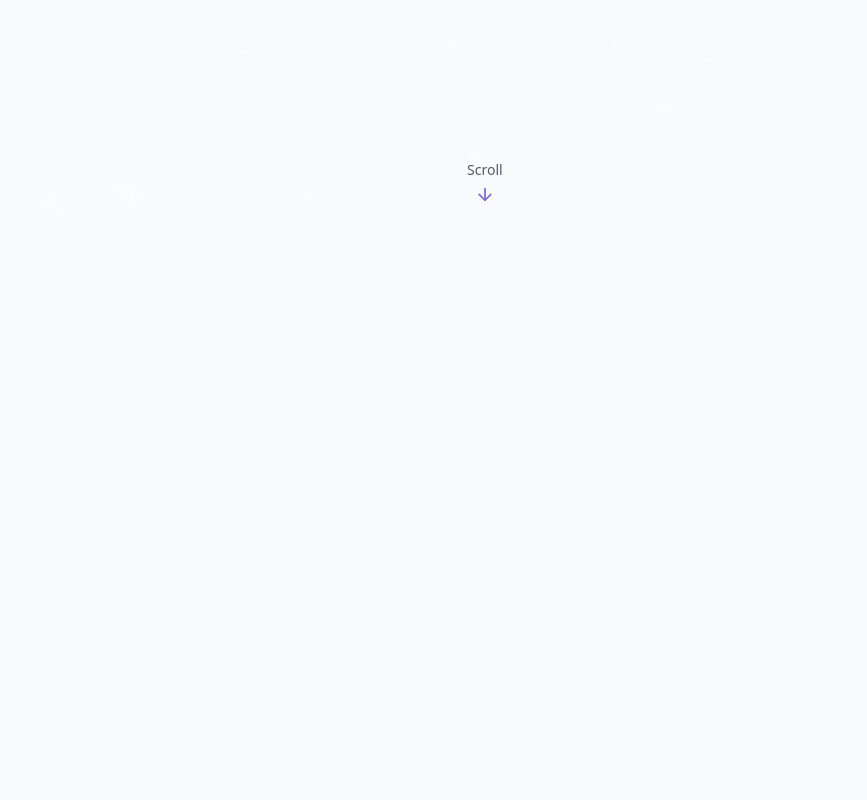
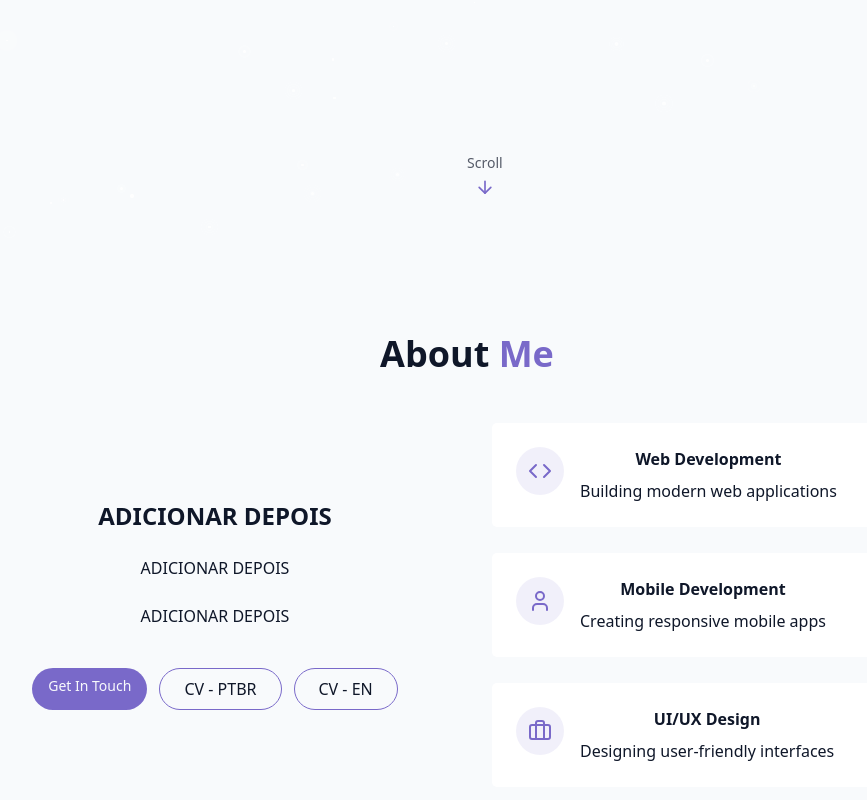
Before and after one commit to MuketaUeda/AboutME, a React (Vite) app in the folder vite-project/: page / in a window 1280 px wide. Shown: the part 562-1362 px from the top of the page, without its empty margins (173-1040 px from the left). Before the commit the page ends 800 px from the top, so only its background shows below. Built offline with nearby package versions, Linux system fonts and the light colour scheme.

Commit message:
AboutSection OK

```diff
--- /dev/null
+++ b/vite-project/src/components/AboutSection.jsx
@@ -0,0 +1,69 @@
+import { Code, User, Briefcase } from "lucide-react";
+
+// About Section Component - Personal information and introduction
+export const AboutSection = () => {
+    return (
+        <section id="about" className="py-24 px-4 relative">
+            <div className="container mx-auto max-w-5xl">
+                <h2 className="text-3xl md:text-4xl font-bold mb-12 text-center">
+                    About <span className="text-primary">Me</span>
+                </h2>
+                <div className="grid grid-cols-1 md:grid-cols-2 gap-12 items-center">
+                    <div className="space-y-6">
+                        <h3 className="text-2xl font-semibold">ADICIONAR DEPOIS</h3>
+                        <p className="text-muted-foreground">ADICIONAR DEPOIS</p>
+                        <p className="text-muted-foreground">ADICIONAR DEPOIS</p>
+
+                        <div className="flex flex-col sm:flex-row gap-3 pt-4 justify-center">
+                            <a href="#contact" className="cosmic-button text-sm px-4 py-2">
+                                Get In Touch
+                            </a>
+                            <a href="#contact" className="px-6 py-2 rounded-full border border-primary hover:bg-primary/10 transition-colors duration-300">
+                                CV - PTBR
+                            </a>
+                            <a href="#contact" className="px-6 py-2 rounded-full border border-primary hover:bg-primary/10 transition-colors duration-300">
+                                CV - EN
+                            </a>
+                        </div>
+                    </div>
+                    <div className="grid grid-cols-1 gap-6">
+                        <div className="gradient-border p-6 card-hover">
+                            <div className="flex items-start gap-4">
+                                <div className="p-3 rounded-full bg-primary/10">
+                                    <Code className="h-6 w-6 text-primary"/>
+                                </div>
+                                <div>
+                                    <h4 className="font-semibold mb-2 text-foreground">Web Development</h4>
+                                    <p className="text-muted-foreground">Building modern web applications</p>
+                                </div>
+                            </div>
+                        </div>
+                        <div className="gradient-border p-6 card-hover">
+                            <div className="flex items-start gap-4">
+                                <div className="p-3 rounded-full bg-primary/10">
+                                    <User className="h-6 w-6 text-primary"/>
+                                </div>
+                                <div>
+                                    <h4 className="font-semibold mb-2 text-foreground">Mobile Development</h4>
+                                    <p className="text-muted-foreground">Creating responsive mobile apps</p>
+                                </div>
+                            </div>
+                        </div>
+                        <div className="gradient-border p-6 card-hover">
+                            <div className="flex items-start gap-4">
+                                <div className="p-3 rounded-full bg-primary/10">
+                                    <Briefcase className="h-6 w-6 text-primary"/>
+                                </div>
+                                <div>
+
+                                    <h4 className="font-semibold mb-2 text-foreground">UI/UX Design</h4>
+                                    <p className="text-muted-foreground">Designing user-friendly interfaces</p>
+                                </div>
+                            </div>
+                        </div>
+                    </div>
+                </div>
+            </div>
+        </section>
+    );
+};
--- a/vite-project/src/pages/Home.jsx
+++ b/vite-project/src/pages/Home.jsx
@@ -2,6 +2,7 @@ import { Navbar } from "../components/NavBar"
 import { ThemeToggle } from "../components/ThemeToggle"
 import { StarBackground } from '@/components/StarBackground'
 import { HeroSection } from '../components/HeroSection'
+import { AboutSection } from "../components/AboutSection"
 
 // Home Page Component - Main landing page with cosmic theme
 export const Home = () => {
@@ -21,7 +22,10 @@ export const Home = () => {
             {/* Main content area */}
             <main>
                 <HeroSection/>
+                <AboutSection/>
             </main>
+
+
 
             {/* Footer section - to be implemented */}
             {/* Footer */}
```
